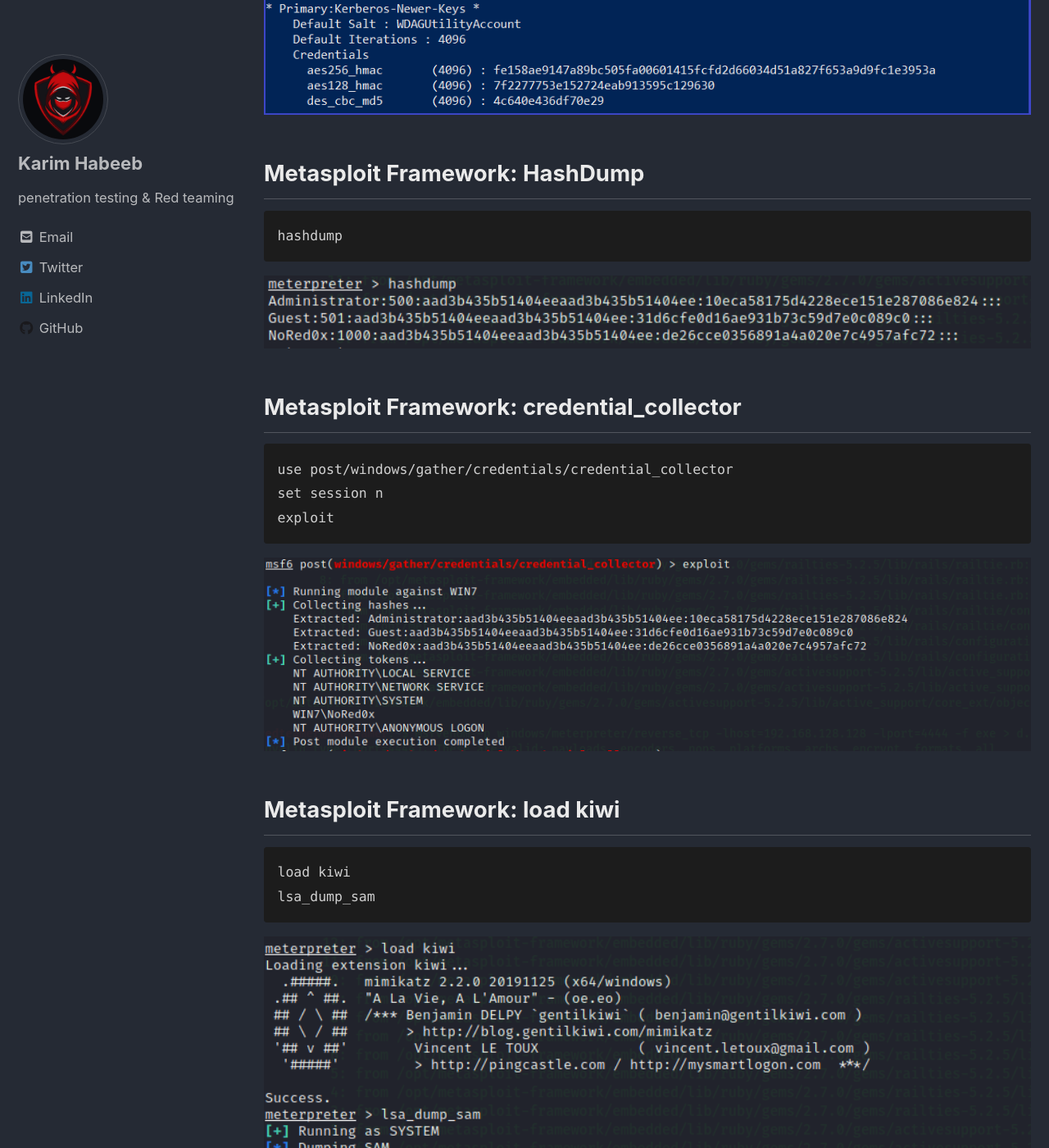
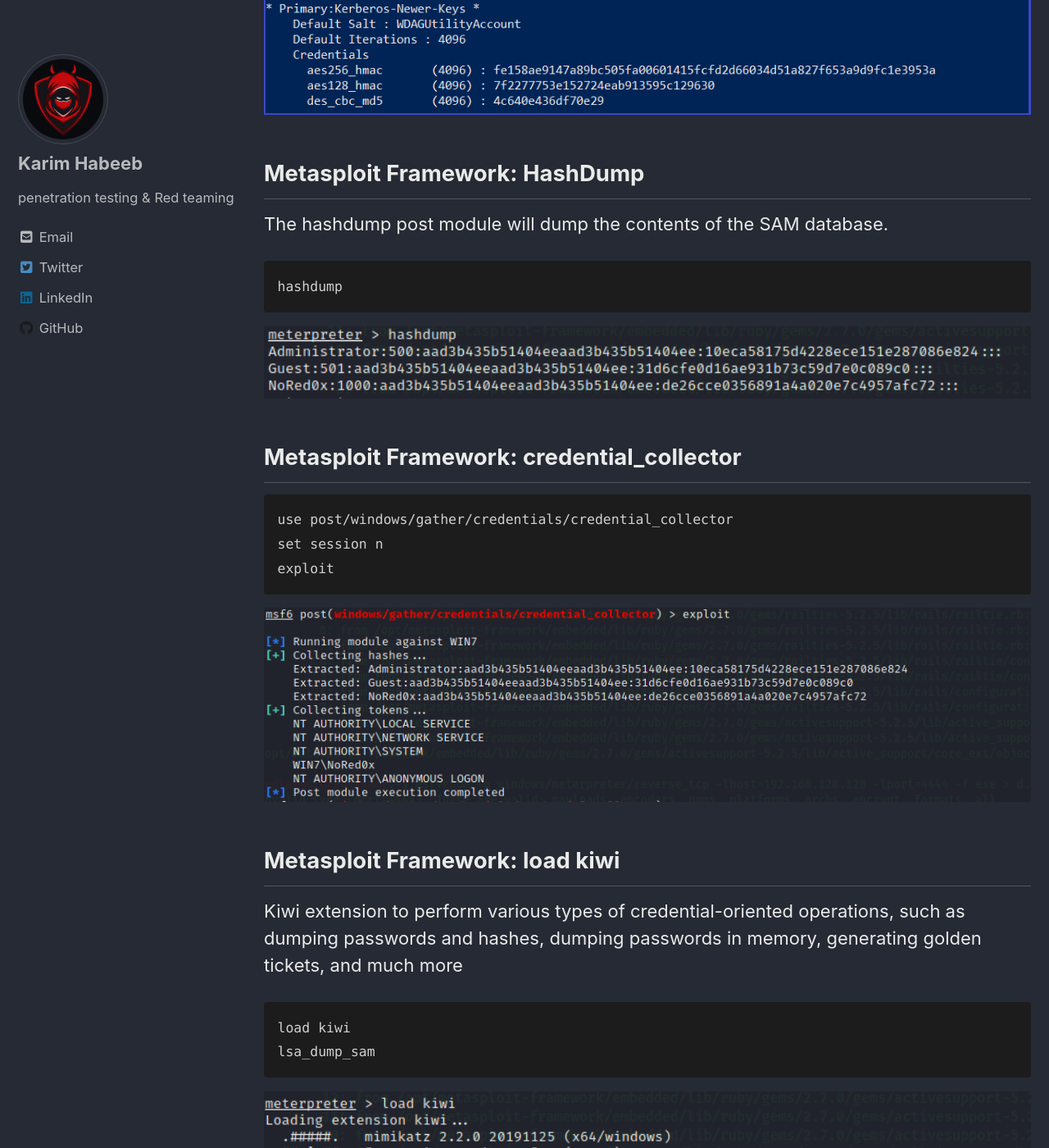
Before and after one commit to NoRed0x/NoRed0x.github.io, a Jekyll site: the page built from _posts/Red-Teaming/2021-06-26-Windows Credentials-SAM-Database-part-1.md, in a window 1280 px wide and 1400 px high, scrolled down 8053 px. Shown: the whole window at 82% size. Built offline with Jekyll 4.4.1, drawn with Linux system fonts in a browser that asks for light colours; cached includes are drawn as plain includes; nearby versions of some CDN libraries.

Commit message:
Update 2021-06-26-Windows Credentials-SAM-Database-part-1.md

````diff
--- a/_posts/Red-Teaming/2021-06-26-Windows Credentials-SAM-Database-part-1.md
+++ b/_posts/Red-Teaming/2021-06-26-Windows Credentials-SAM-Database-part-1.md
@@ -138,6 +138,8 @@ lsadump::sam
 <img src="/img/cred1/z2.PNG" alt="Getting-gz" width="1000" height="200">
 
 ## Metasploit Framework: HashDump
+The hashdump post module will dump the contents of the SAM database.
+
 ```
 hashdump
 ```
@@ -154,6 +156,7 @@ exploit
 <img src="/img/cred1/collect.PNG" alt="Getting-gz" width="1000" height="200">
 
 ## Metasploit Framework: load kiwi
+Kiwi extension to perform various types of credential-oriented operations, such as dumping passwords and hashes, dumping passwords in memory, generating golden tickets, and much more
 ```
 load kiwi
 lsa_dump_sam
````
